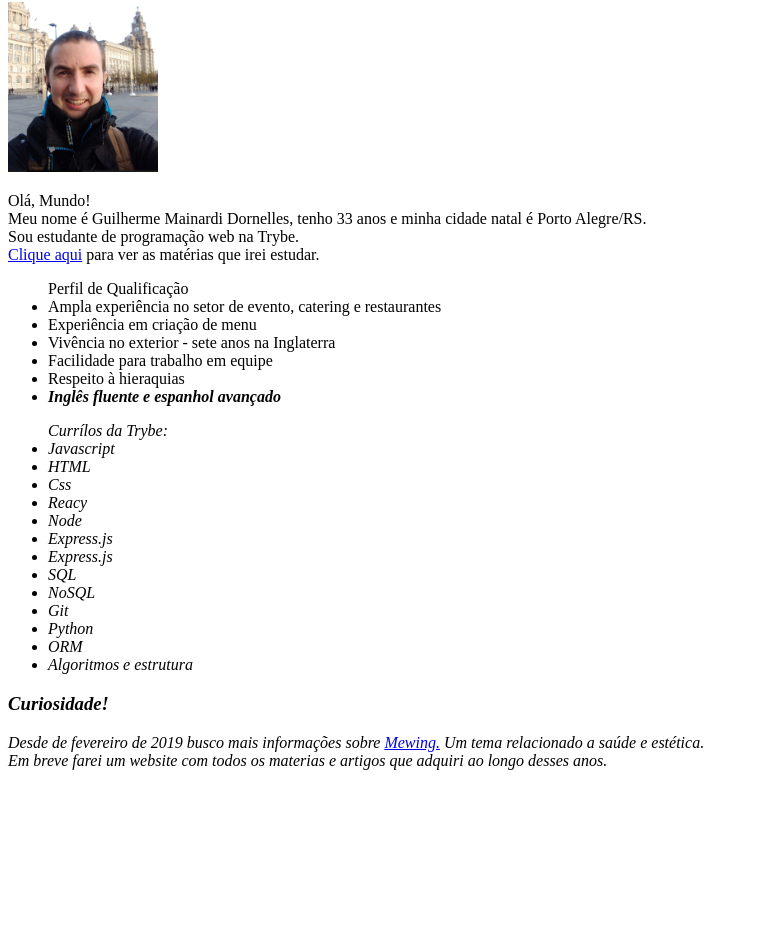
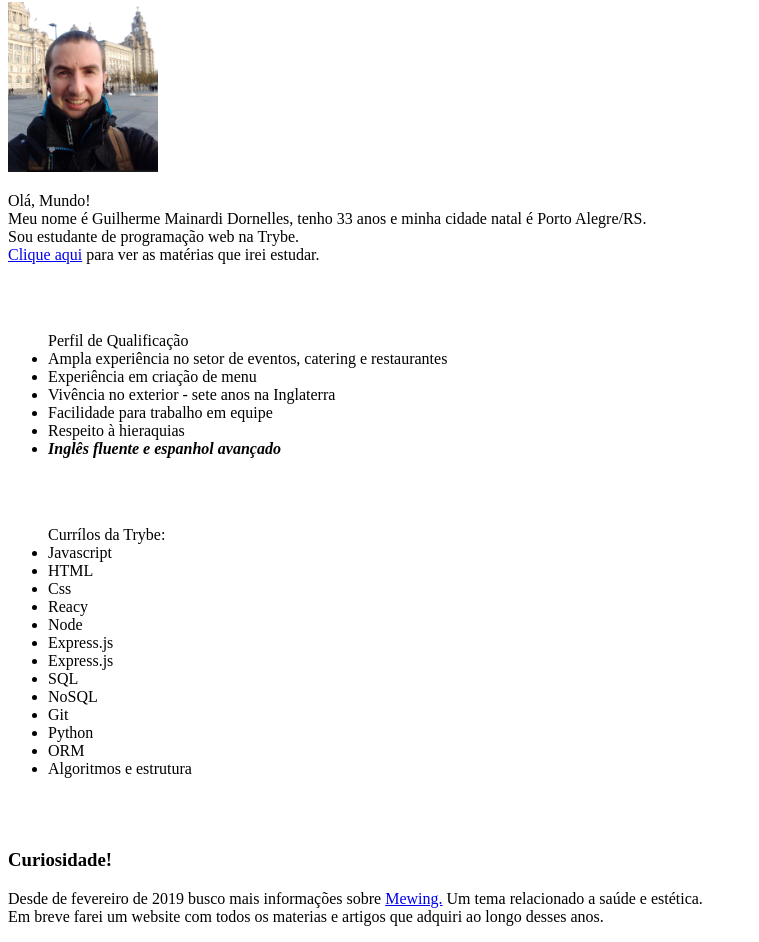
Before and after one commit to guilhermemd/Meu-Portifolio, a plain HTML site: page index.html in a window 1280 px wide. Shown: the part 78-1020 px from the top of the page, without its empty margins (0-759 px from the left). Before the commit the page ends 864 px from the top, so only its background shows below. Drawn offline with Linux system fonts and the light colour scheme.

Commit message:
Adiciona <br> e corrige o <em>

```diff
--- a/index.html
+++ b/index.html
@@ -9,15 +9,16 @@
 <body>
     <h1>Meu Portifolio</h1>
     <img src="00.png" alt="Minha foto na prefeitura de Liverpool" width="150px">
-    <p>Olá, Mundo! <br>Meu nome é Guilherme Mainardi Dornelles, tenho 33 anos e minha cidade natal é Porto Alegre/RS. <br>Sou estudante de programação web na Trybe.<br><a href="#clique">Clique aqui</a> para ver as matérias que irei estudar.</p>
+    <p>Olá, Mundo! <br>Meu nome é Guilherme Mainardi Dornelles, tenho 33 anos e minha cidade natal é Porto Alegre/RS. <br>Sou estudante de programação web na Trybe.<br><a href="#clique">Clique aqui</a> para ver as matérias que irei estudar.</p><br><br>
     <ul>Perfil de Qualificação
-        <li>Ampla experiência no setor de evento, catering e restaurantes</li>
+        <li>Ampla experiência no setor de eventos, catering e restaurantes</li>
         <li>Experiência em criação de menu</li>
         <li>Vivência no exterior - sete anos na Inglaterra</li>
         <li>Facilidade para trabalho em equipe</li>
         <li>Respeito à hieraquias</li>
-        <li><strong><em>Inglês fluente e espanhol avançado</strong></em</li>
+        <li><strong><em>Inglês fluente e espanhol avançado</strong></em></li>
     </ul>
+    <br><br>
     <ul id="clique">Currílos da Trybe:
         <li>Javascript</li>
         <li>HTML</li>
@@ -33,6 +34,7 @@
         <li>ORM</li>
         <li>Algoritmos e estrutura</li>
     </ul>
+    <br><br>
     <h3> Curiosidade!</h3>
     <p>Desde de fevereiro de 2019 busco mais informações sobre <a href="https://www.youtube.com/watch?v=2J3z1Ua96H0" target="_blank">Mewing.</a> Um tema relacionado a saúde e estética.<br>Em breve farei um website com todos os materias e artigos que adquiri ao longo desses anos.</p>
 </body>
```
